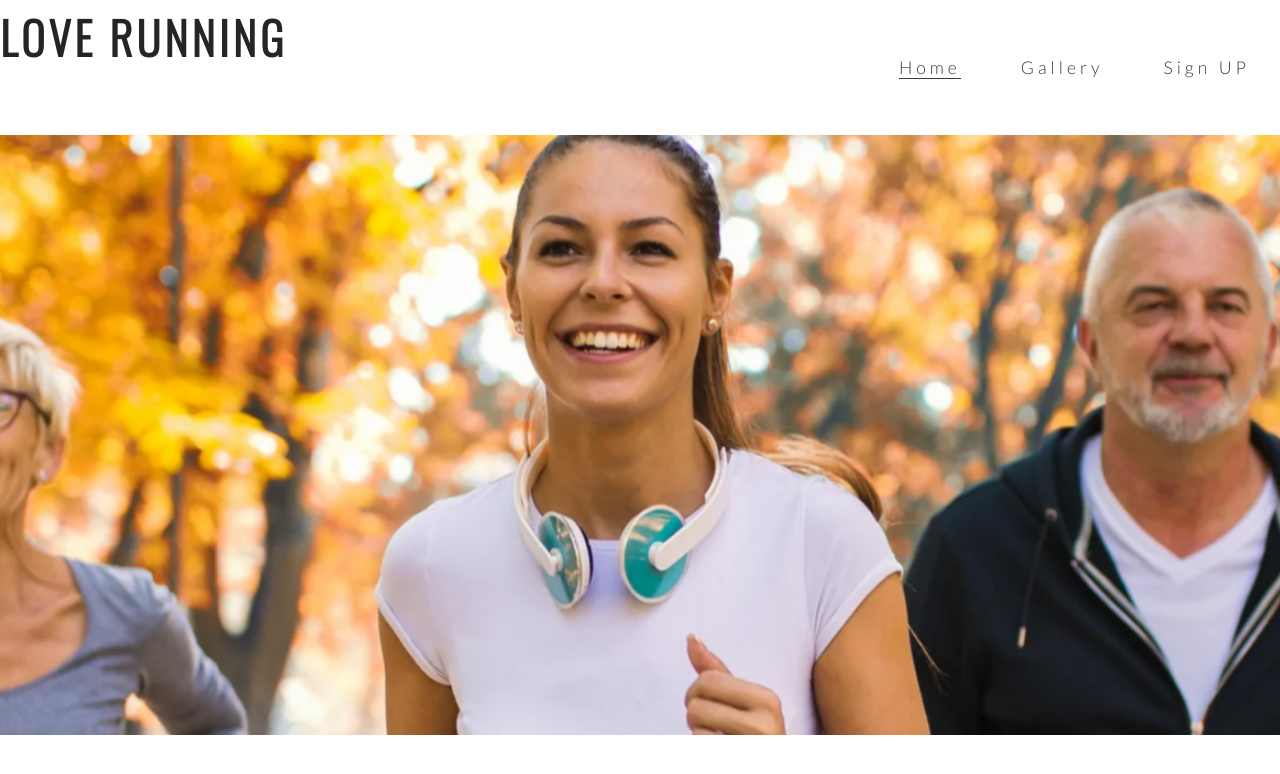
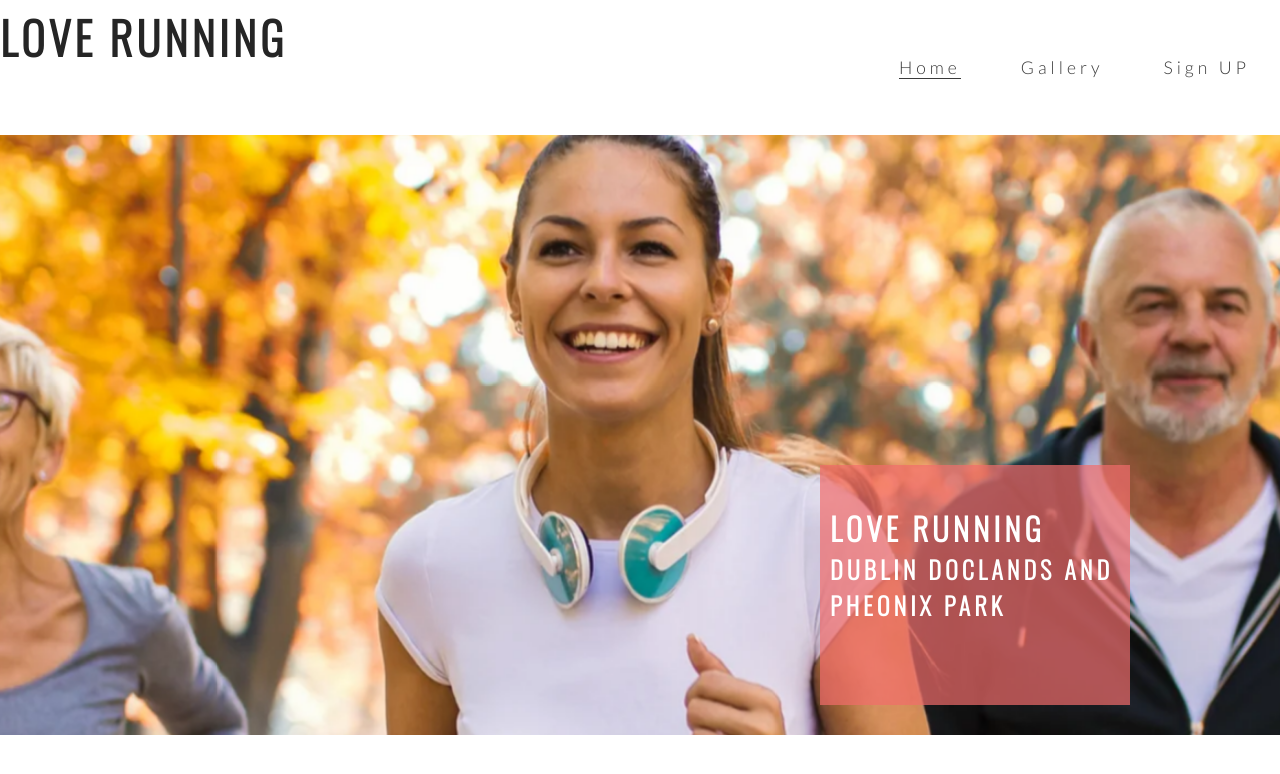
Before and after one commit to ValentineNekNek/runing_project_ci, a plain HTML site: page index.html in a window 1280 px wide. Drawn offline with nearby package versions, Linux system fonts and the light colour scheme.

Commit message:
added text over the

```diff
--- a/assets/css/styles.css
+++ b/assets/css/styles.css
@@ -53,6 +53,12 @@ h1, h2 {
     height: 600px;
     width: 100%;
     overflow: hidden;
+
+    position: relative;
+}
+
+#cover-text, #cover-text h2 {
+    color: #fff;
 }
 
 #hero-image {
@@ -77,3 +83,23 @@ h1, h2 {
         transform: scale(1.1);
     }
 }
+
+#cover-text {
+    font-size: 130%;
+    font-family: Oswald, sans-serif;
+    text-transform: uppercase;
+    letter-spacing: 4px;
+
+    width: 300px;
+    height: 200px;
+
+    padding-top: 40px;
+    padding-left: 10px;
+
+    background-color: rgba(241, 109, 107, 0.7);
+
+    bottom: 30px;
+    right: 150px;
+
+    position: absolute;
+}
--- a/index.html
+++ b/index.html
@@ -24,8 +24,10 @@
         </nav>
     </header>
     <section id="hero-outer">
-        <div id="hero-image">
-
+        <div id="hero-image"></div>
+        <div id="cover-text">
+            <h2>Love Running</h2>
+            <h3>Dublin Doclands and Pheonix Park</h3>
         </div>
     </section>
     <section>
```
Also changed, not shown: 1 other file.
